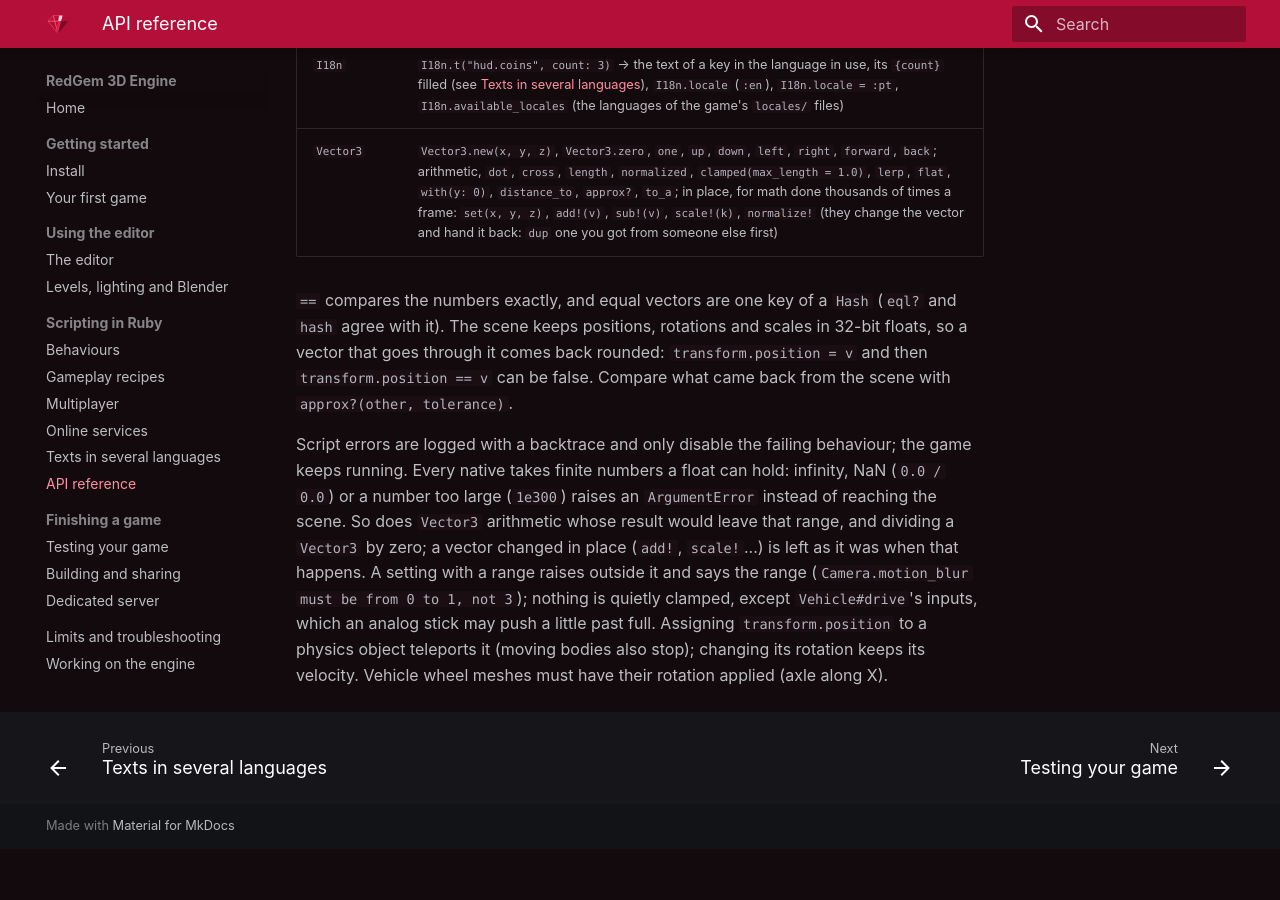
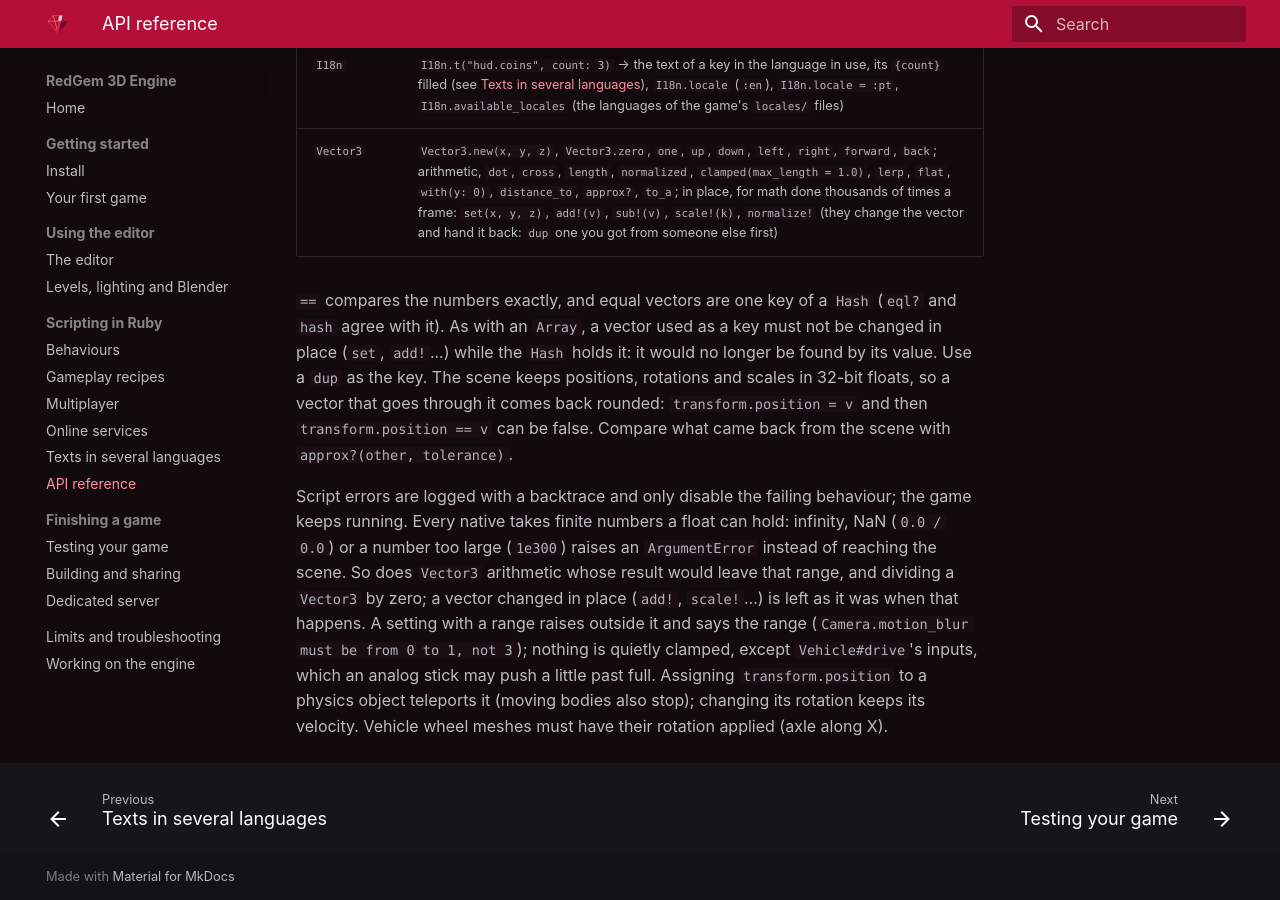
Before and after one commit to carlosdanielpohlod/redgem, an MkDocs documentation site: the page built from docs/scripting/api.md, in a window 1280 px wide and 900 px high, scrolled down 2979 px. Built offline with MkDocs 1.6.1 and Material for MkDocs 9.7.7, drawn with Linux system fonts in a browser that asks for light colours; before the commit the page ends 3828 px from its top, so only the background shows below that.

Commit message:
Say that a Vector3 used as a Hash key must not change in place

```diff
--- a/docs/scripting/api.md
+++ b/docs/scripting/api.md
@@ -33,7 +33,9 @@ and [Gameplay recipes](gameplay.md).
 | `Vector3` | `Vector3.new(x, y, z)`, `Vector3.zero`, `one`, `up`, `down`, `left`, `right`, `forward`, `back`; arithmetic, `dot`, `cross`, `length`, `normalized`, `clamped(max_length = 1.0)`, `lerp`, `flat`, `with(y: 0)`, `distance_to`, `approx?`, `to_a`; in place, for math done thousands of times a frame: `set(x, y, z)`, `add!(v)`, `sub!(v)`, `scale!(k)`, `normalize!` (they change the vector and hand it back: `dup` one you got from someone else first) |
 
 `==` compares the numbers exactly, and equal vectors are one key of a `Hash` (`eql?` and `hash`
-agree with it). The scene keeps positions, rotations and scales in 32-bit floats, so a vector
+agree with it). As with an `Array`, a vector used as a key must not be changed in place
+(`set`, `add!`...) while the `Hash` holds it: it would no longer be found by its value. Use a
+`dup` as the key. The scene keeps positions, rotations and scales in 32-bit floats, so a vector
 that goes through it comes back rounded: `transform.position = v` and then
 `transform.position == v` can be false. Compare what came back from the scene with
 `approx?(other, tolerance)`.
```
Also changed, not shown: 1 other file.
